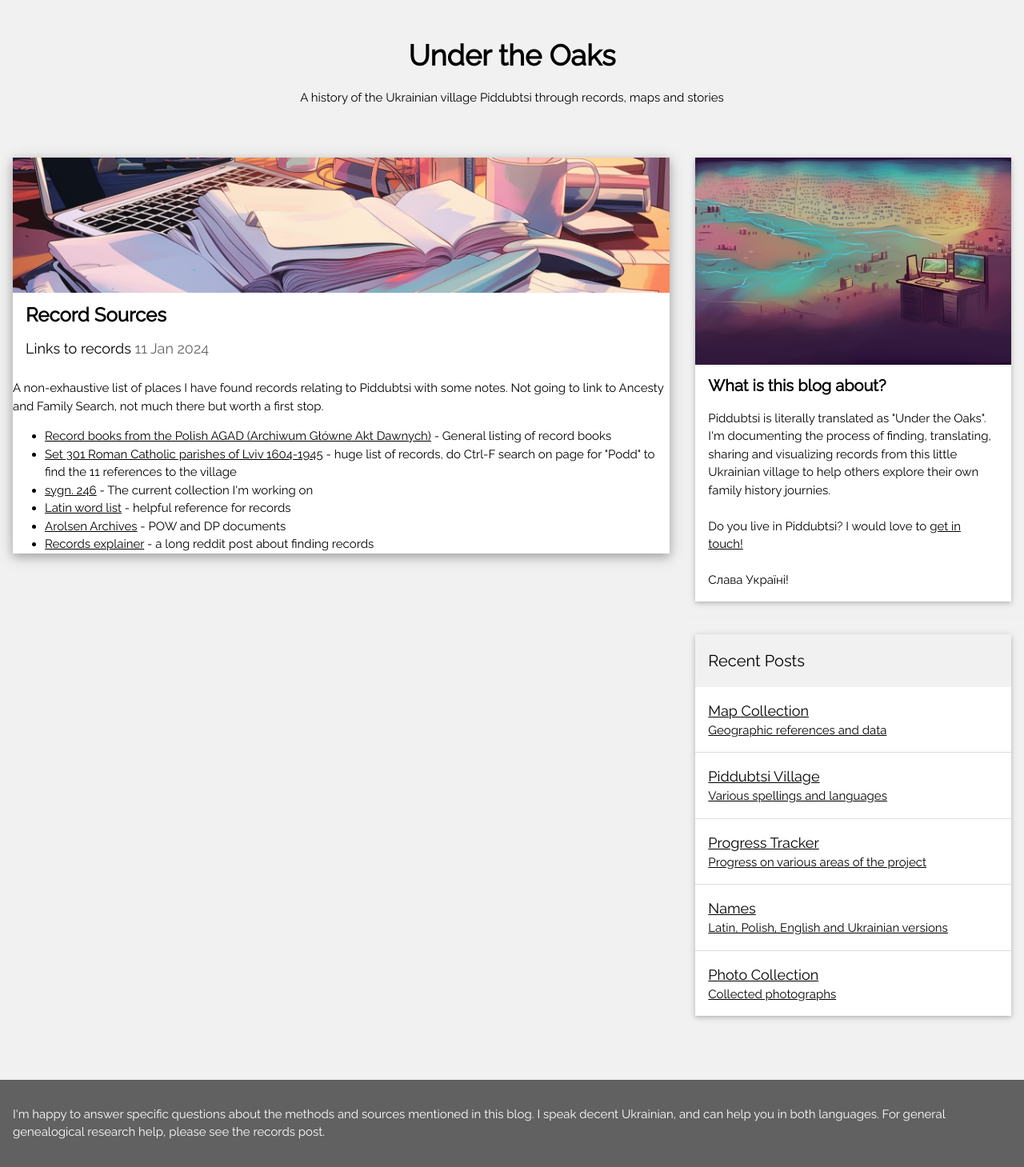
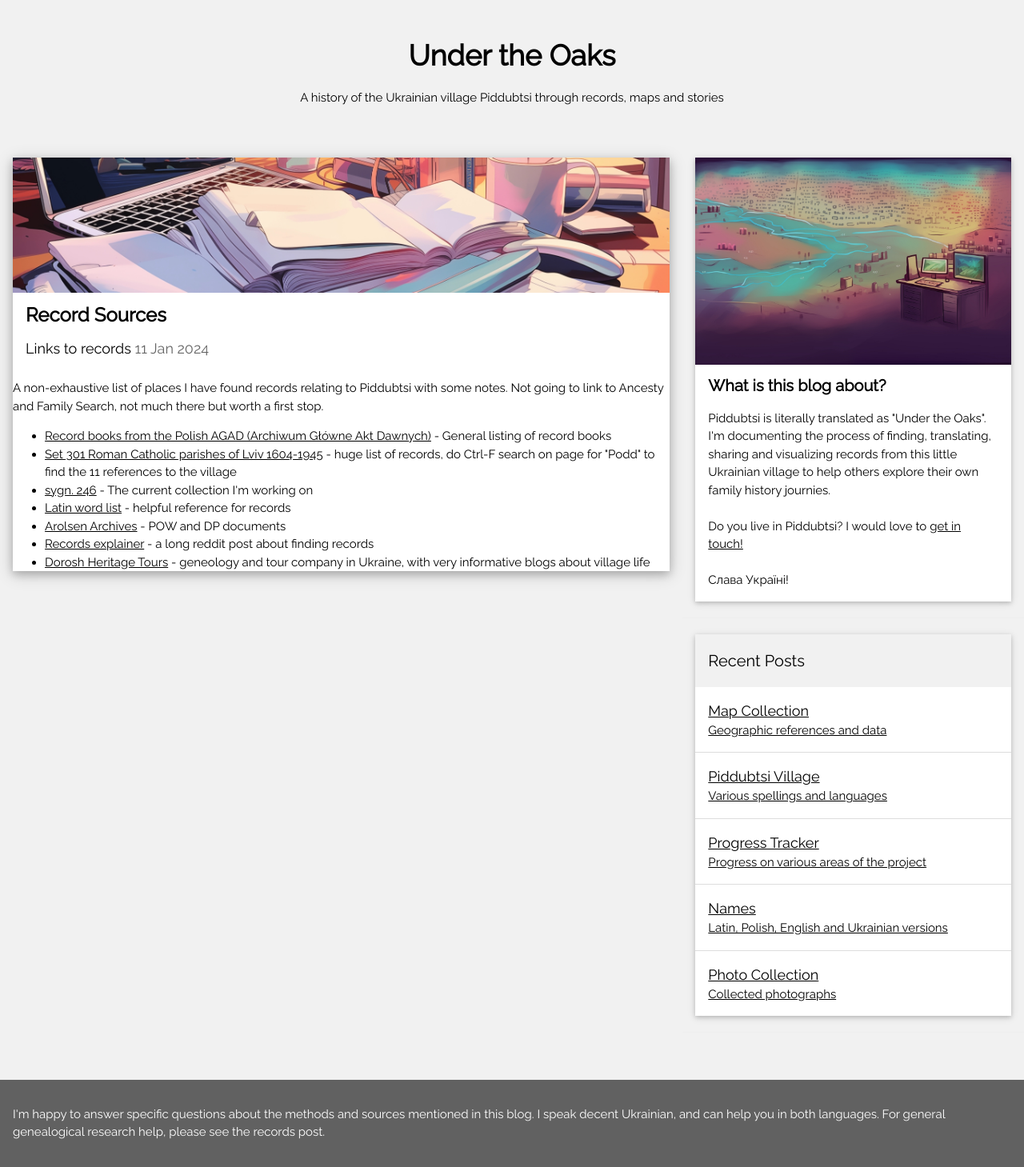
Before and after one commit to shawkatya/underoaks, a Jekyll site: the page built from _posts/2024-01-11-record-sources.md, in a window 1280 px wide. Shown: the whole page at 80% size. Built offline with Jekyll 4.4.1, drawn with Linux system fonts in a browser that asks for light colours.

Commit message:
add link to Dorosh Tours

```diff
--- a/_posts/2024-01-11-record-sources.md
+++ b/_posts/2024-01-11-record-sources.md
@@ -16,5 +16,6 @@ post_id: "records"
 <li class="w3-padding-5"><a href="https://www.familysearch.org/en/wiki/Latin_Genealogical_Word_List">Latin word list</a> - helpful reference for records</li>
 <li class="w3-padding-5"><a href="https://collections.arolsen-archives.org/en/search/">Arolsen Archives</a> - POW and DP documents</li>
 <li class="w3-padding-5"><a href="https://www.reddit.com/r/Genealogy/comments/10l87ub/a_long_explainer_for_finding_ukrainian_vital/">Records explainer</a> - a long reddit post about finding records</li>
+<li class="w3-padding-5"><a href="https://doroshheritagetours.com/travel-in-time-visit-a-galician-village-of-the-19th-early-20th-century/">Dorosh Heritage Tours</a> - geneology and tour company in Ukraine, with very informative blogs about village life</li>
 </ul>
 </p>
```
